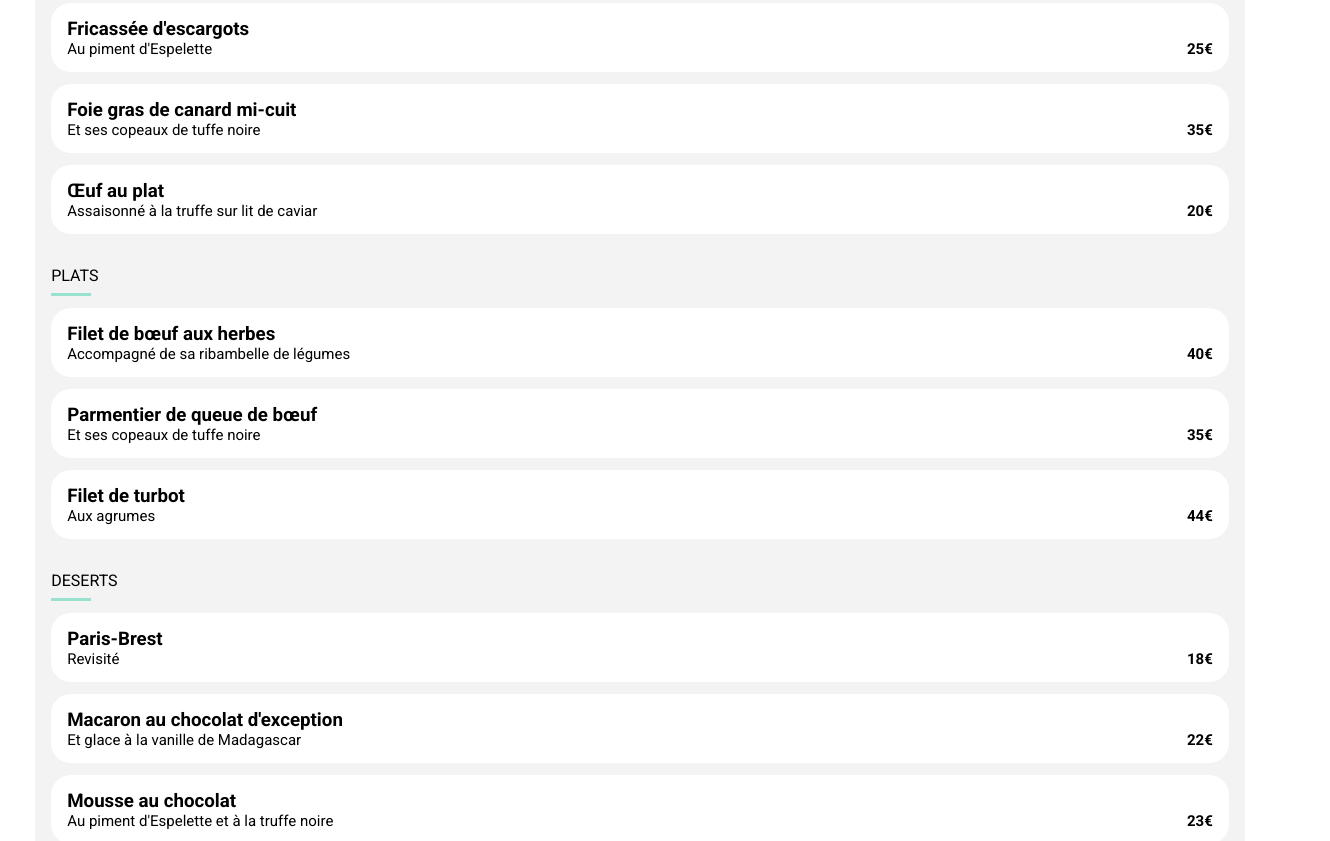
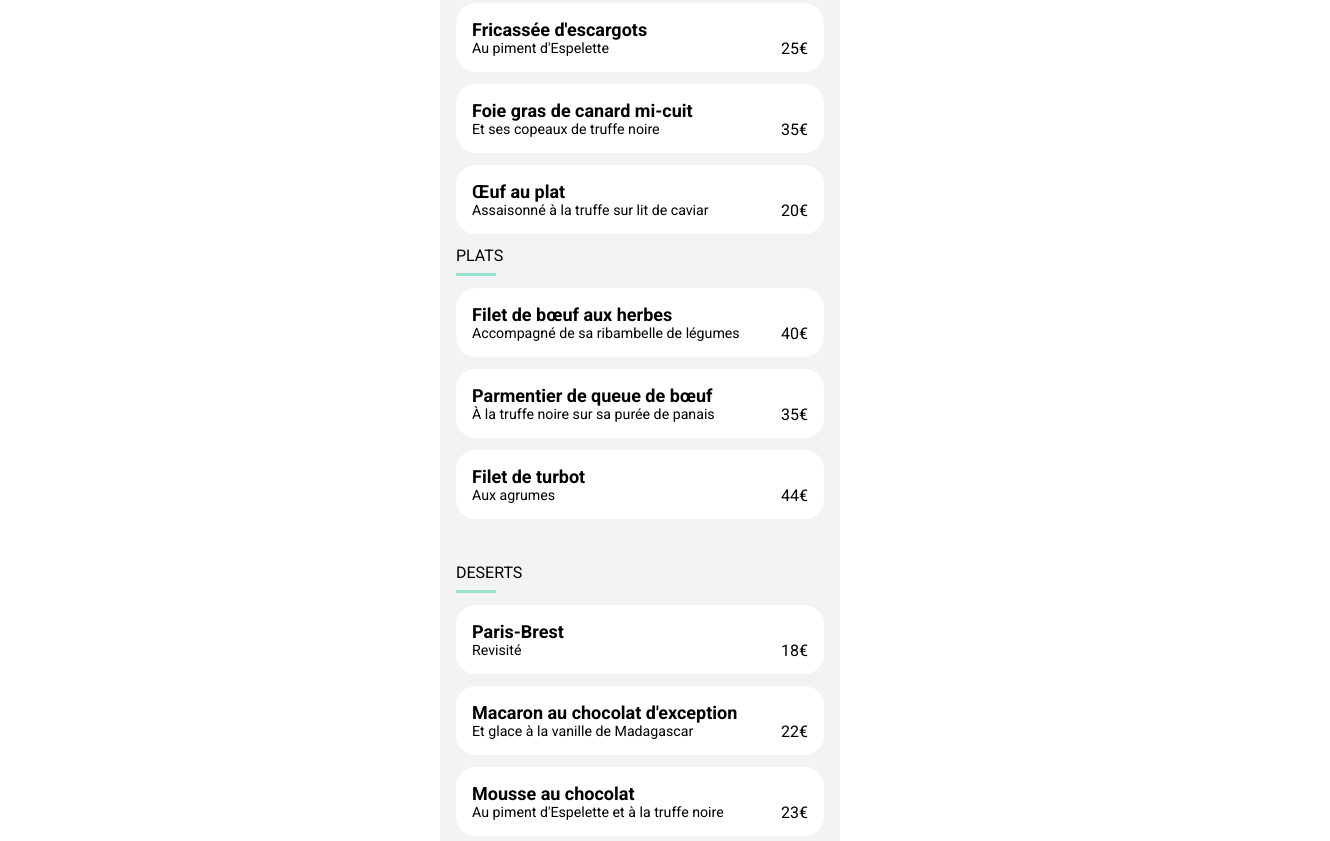
Before and after one commit to MarcusDeveloppement/OhMyFoodOC, a website: page la_palette_de_gout.html in a window 1280 px wide. Shown: the part 368-1209 px from the top of the page, 1330 px wide, since content can reach past the window. Drawn offline with Linux system fonts and the light colour scheme; a web font is replaced by a local one.

Commit message:
fin de la mise en place de la première page avec hover checked

```diff
--- a/la_palette_de_gout.html
+++ b/la_palette_de_gout.html
@@ -47,64 +47,99 @@
         <section class="main-articles">
           <article class="first-article">
             <p class="subtitle-card">ENTRÉES</p>
-            <div class="articles">
+              <div class="container">
                 <div class="description">
                   <h3>Fricassée d'escargots</h3>
-                  <p>Au piment d'Espelette <span>25€</span></p>
+                  <h5>Au piment d'Espelette</h5>
+                </div>
+                  <div class="price">25€</div>
+                <div class="icon-container">
+                    <i class="fa-solid fa-check checkbox-icon"></i>
                 </div>
               </div>
-            <div class="articles">
+              <div class=" container">
                 <div class="description">
                   <h3>Foie gras de canard mi-cuit</h3>
-                  <p>Et ses copeaux de tuffe noire <span>35€</span></p>
+                  <h5>Et ses copeaux de truffe noire</h5>
+                </div>
+                  <div class="price">35€</div>
+                <div class="icon-container">
+                    <i class="fa-solid fa-check checkbox-icon"></i>
                 </div>
               </div>
-            <div class="articles">
+              <div class="container">
                 <div class="description">
                   <h3>Œuf au plat</h3>
-                  <p>Assaisonné à la truffe sur lit de caviar <span>20€</span></p>
+                  <h5>Assaisonné à la truffe sur lit de caviar</h5>
+                </div>
+                  <div class="price">20€</div>
+                <div class="icon-container">
+                    <i class="fa-solid fa-check checkbox-icon"></i>
                 </div>
               </div>
-          </article>
           <article class="first-article">
             <p class="subtitle-card">PLATS</p>
-            <div class="articles">
+            <div class="container">
               <div class="description">
                 <h3>Filet de bœuf aux herbes</h3>
-                  <p>Accompagné de sa ribambelle de légumes <span>40€</span></p>
+                <h5>Accompagné de sa ribambelle de légumes</h5>
+              </div>
+                <div class="price">40€</div>
+              <div class="icon-container">
+                  <i class="fa-solid fa-check checkbox-icon"></i>
               </div>
             </div>
-            <div class="articles">
+            <div class="container">
               <div class="description">
                 <h3>Parmentier de queue de bœuf</h3>
-                  <p>Et ses copeaux de tuffe noire <span>35€</span></p>
+                <h5>À la truffe noire sur sa purée de panais</h5>
+              </div>
+                <div class="price">35€</div>
+              <div class="icon-container">
+                  <i class="fa-solid fa-check checkbox-icon"></i>
               </div>
             </div>
-            <div class="articles">
+            <div class="container">
               <div class="description">
                 <h3>Filet de turbot</h3>
-                  <p>Aux agrumes <span>44€</span></p>
+                <h5>Aux agrumes</h5>
+              </div>
+                <div class="price">44€</div>
+              <div class="icon-container">
+                  <i class="fa-solid fa-check checkbox-icon"></i>
               </div>
             </div>
           </article>
           <article class="first-article">
             <p class="subtitle-card">DESERTS</p>
-            <div class="articles">
+            <div class="container">
               <div class="description">
                 <h3>Paris-Brest</h3>
-                  <p>Revisité <span>18€</span></p>
+                <h5>Revisité</h5>
+              </div>
+                <div class="price">18€</div>
+              <div class="icon-container">
+                  <i class="fa-solid fa-check checkbox-icon"></i>
               </div>
             </div>
-            <div class="articles">
+            <div class="container">
               <div class="description">
-                  <h3>Macaron au chocolat d'exception</h3>
-                  <p>Et glace à la vanille de Madagascar <span>22€</span></p>
+                <h3>Macaron au chocolat d'exception </h3>
+                <h5>Et glace à la vanille de Madagascar</h5>
+              </div>
+                <div class="price">22€</div>
+              <div class="icon-container">
+                  <i class="fa-solid fa-check checkbox-icon"></i>
               </div>
             </div>
-            <div class="articles">
+            <div class="container">
               <div class="description">
                 <h3>Mousse au chocolat</h3>
-                  <p>Au piment d'Espelette et à la truffe noire <span>23€</span></p>
+                <h5>Au piment d'Espelette et à la truffe noire</h5>
+              </div>
+                <div class="price">23€</div>
+              <div class="icon-container">
+                  <i class="fa-solid fa-check checkbox-icon"></i>
               </div>
             </div>
           </article>
--- a/scss/base/_general.scss
+++ b/scss/base/_general.scss
@@ -1,6 +1,14 @@
+* {
+  box-sizing: border-box;
+}
 body {
   margin: 0;
   padding: 0;
+  display: flex;
+  align-items: center;
+  width: 100%;
+  justify-content: center;
+  flex-direction: column;
 }
 a {
   text-decoration: none;
--- a/scss/components/_articles-card.scss
+++ b/scss/components/_articles-card.scss
@@ -1,27 +1,35 @@
-.articles {
+.container {
+  display: flex;
+  align-items: center;
+  width: 100%;
+  height: 50px;
+  overflow: hidden;
+  white-space: nowrap;
+  text-overflow: ellipsis;
+  transition: width 0.3s ease;
+  border-radius: 20px;
   background-color: #fff;
-  border-radius: 20px;
   height: 69px;
-  display: flex;
-  flex-direction: column;
-  justify-content: center;
-  p {
-    margin: 0;
-    display: flex;
-    justify-content: space-between;
-    font-size: 15px;
-  }
-  h3 {
-    margin: 0;
-  }
 }
 
 .description {
+  flex-grow: 1;
+  overflow: hidden;
   margin-left: 1rem;
-  span {
-    margin-right: 1rem;
-    font-weight: 700;
-    display: flex;
-    align-items: center;
+
+  h3 {
+    margin: 0;
+    overflow: hidden;
+    white-space: nowrap;
+    text-overflow: ellipsis;
+    font-size: 18px;
+  }
+  h5 {
+    margin: 0;
+    overflow: hidden;
+    white-space: nowrap;
+    text-overflow: ellipsis;
+    font-size: 14.2px;
+    font-weight: 400;
   }
 }
--- /dev/null
+++ b/scss/components/_check-choice.scss
@@ -0,0 +1,28 @@
+.container:hover .price {
+  margin-left: -20px;
+}
+
+.price {
+  margin-top: 1.4rem;
+  padding: 1rem;
+}
+
+.icon-container {
+  width: 0;
+  overflow: hidden;
+  display: flex;
+  align-items: center;
+  justify-content: center;
+  transition: width 0.3s ease;
+  background-color: $green-light;
+  color: white;
+  height: 100%;
+}
+
+.container:hover .icon-container {
+  width: 59px;
+}
+
+.container:hover {
+  width: 100%;
+}
--- a/scss/components/_restaurant-choice.scss
+++ b/scss/components/_restaurant-choice.scss
@@ -43,7 +43,7 @@
   display: flex;
   justify-content: center;
   border-radius: 100%;
-  width: 1.3rem;
+  width: 1.8rem;
   background-color: $purple-light;
   color: $grey-light;
 }
--- a/scss/layout/_footer.scss
+++ b/scss/layout/_footer.scss
@@ -3,6 +3,7 @@ footer {
   flex-direction: column;
   background-color: $grey-dark-plus;
   padding: 25px;
+  width: 100%;
   img {
     filter: invert(100%);
     -webkit-filter: invert(100%);
@@ -23,6 +24,7 @@ footer {
   i {
     padding-right: 1rem;
     width: 1rem;
+    margin-right: 1rem;
   }
   .footer-description {
     gap: 10px;
--- a/scss/layout/_header.scss
+++ b/scss/layout/_header.scss
@@ -1,8 +1,10 @@
 .header {
   display: flex;
+  flex-direction: row;
   justify-content: center;
   align-items: center;
   height: 58px;
+  width: 100%;
   position: relative;
   box-shadow: 0 0 0.5rem rgba(0, 0, 0, 0.25);
   img {
@@ -21,6 +23,7 @@
   align-items: center;
   background-color: $grey-dark;
   height: 50px;
+  width: 100%;
   i {
     margin-right: 0.5rem;
   }
--- a/scss/layout/_section.scss
+++ b/scss/layout/_section.scss
@@ -8,6 +8,7 @@
   text-align: center;
   background-color: $grey-light;
   height: 16rem;
+  width: 100%;
   h1 {
     margin: 0;
     width: 17rem;
@@ -45,6 +46,7 @@
   background-color: $grey-light;
   padding-bottom: 4rem;
   padding-top: 2rem;
+  width: 100%;
 
   h2 {
     padding: 1.5rem;
--- a/scss/pages/_restaurants-page.scss
+++ b/scss/pages/_restaurants-page.scss
@@ -19,8 +19,9 @@ html {
   position: relative;
   z-index: 1;
   img {
-    height: 275px;
     object-fit: cover;
+    width: 100%;
+    max-height: 30rem;
   }
 }
 
@@ -32,10 +33,10 @@ html {
   z-index: 2;
   top: 200px;
   padding: 1rem;
-  width: 92%;
   border-radius: 35px 35px 0 0;
   display: flex;
   flex-direction: column;
+  width: 100%;
 }
 .title-card {
   h2 {
--- a/scss/style.scss
+++ b/scss/style.scss
@@ -6,6 +6,7 @@
 // base
 @import "base/general";
 @import "base/typography";
+@import "base/tablette-desktop";
 
 // components
 @import "components/button";
@@ -14,6 +15,7 @@
 @import "components/restaurant-choice";
 @import "components/articles-card";
 @import "components/comment-nouveau";
+@import "components/check-choice";
 
 // layout
 @import "layout/footer";
```
Also changed, not shown: css/style.css, scss/base/_tablette-desktop.scss (added), 1 other file. Lines whose indentation alone changed are shown as unchanged.
